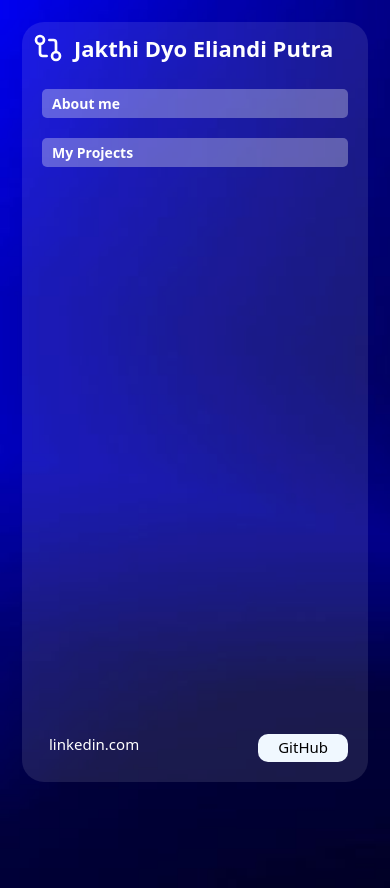
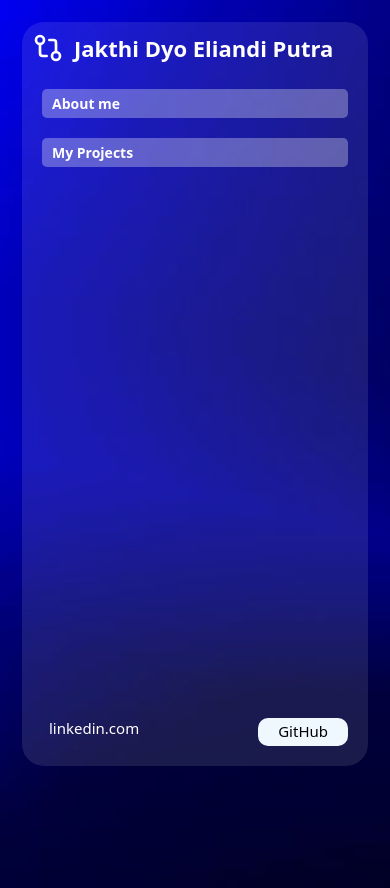
Before and after one commit to jakthi/My-Profile, a React (Vite) app: page / in a window 390 px wide. Built offline with nearby package versions, Linux system fonts and the light colour scheme.

Commit message:
Update App.css

```diff
--- a/src/App.css
+++ b/src/App.css
@@ -179,6 +179,6 @@ footer > a {
     }
 
     .container {
-        height: calc(100vh - 84px);
+        height: calc(100vh - 100px);
     }
 }
```
